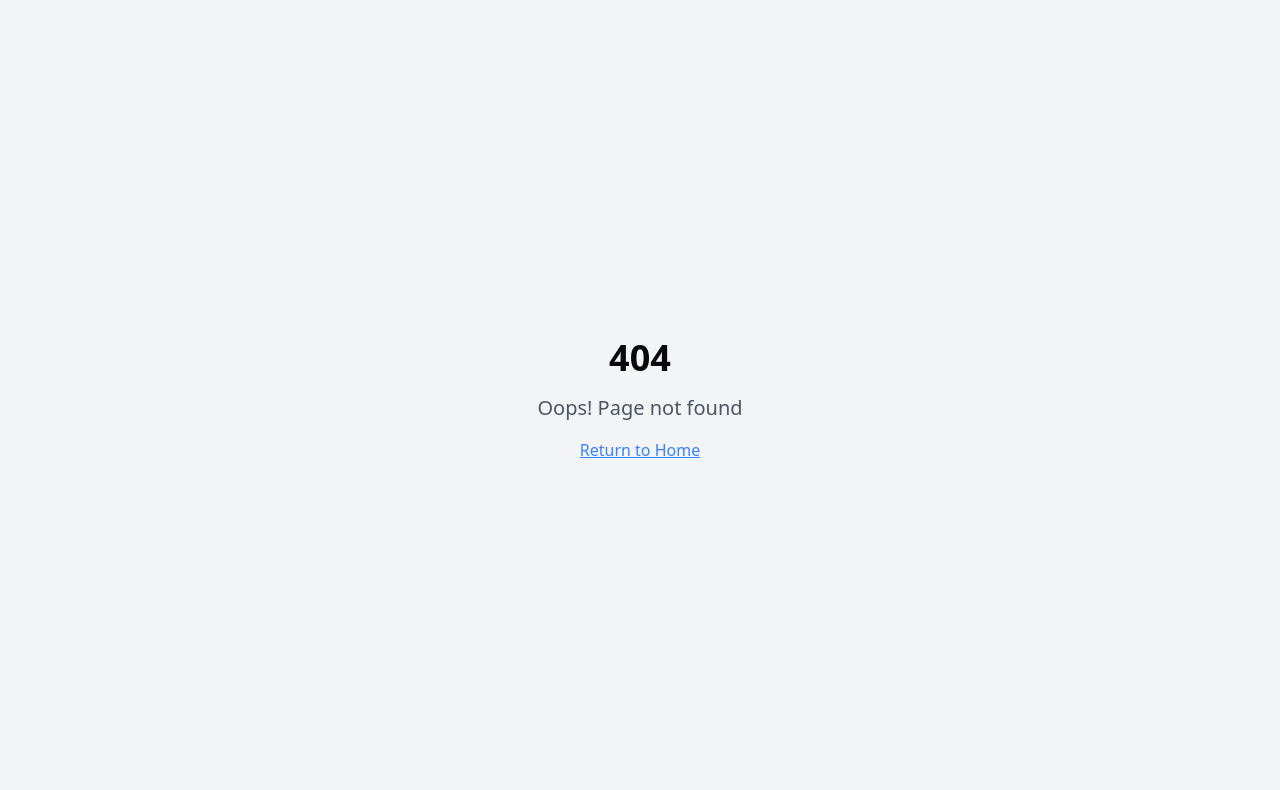
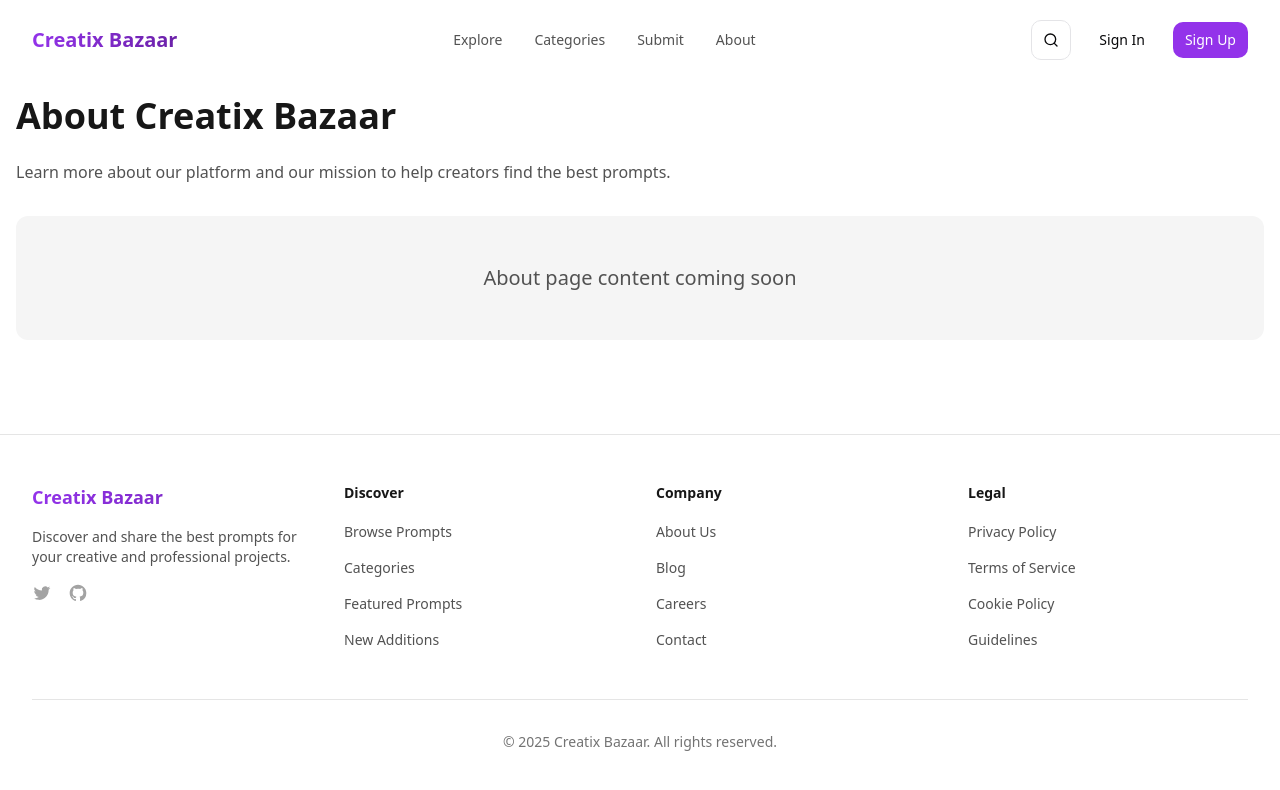
Before and after one commit to Nikunj3masarani/creatix-bazaar, a React (Vite) app: page /about in a window 1280 px wide. Before the commit this address had no page. Shown: the top 790 px of the page. Built offline with nearby package versions, Linux system fonts and the light colour scheme.

Commit message:
Make Navbar headers clickable
The headers in the Navbar component were not clickable. This commit makes the "Explore", "Categories", "Submit", and "About" headers clickable.

```diff
--- a/src/App.tsx
+++ b/src/App.tsx
@@ -1,9 +1,14 @@
+
 import { Toaster } from "@/components/ui/toaster";
 import { Toaster as Sonner } from "@/components/ui/sonner";
 import { TooltipProvider } from "@/components/ui/tooltip";
 import { QueryClient, QueryClientProvider } from "@tanstack/react-query";
 import { BrowserRouter, Routes, Route } from "react-router-dom";
 import Index from "./pages/Index";
+import Explore from "./pages/Explore";
+import Categories from "./pages/Categories";
+import Submit from "./pages/Submit";
+import About from "./pages/About";
 import NotFound from "./pages/NotFound";
 
 const queryClient = new QueryClient();
@@ -16,6 +21,10 @@ const App = () => (
       <BrowserRouter>
         <Routes>
           <Route path="/" element={<Index />} />
+          <Route path="/explore" element={<Explore />} />
+          <Route path="/categories" element={<Categories />} />
+          <Route path="/submit" element={<Submit />} />
+          <Route path="/about" element={<About />} />
           {/* ADD ALL CUSTOM ROUTES ABOVE THE CATCH-ALL "*" ROUTE */}
           <Route path="*" element={<NotFound />} />
         </Routes>
--- a/src/components/Navbar.tsx
+++ b/src/components/Navbar.tsx
@@ -1,5 +1,6 @@
 
 import { useState, useEffect } from "react";
+import { Link } from "react-router-dom";
 import { Button } from "@/components/ui/button";
 import { Search, UserCircle } from "lucide-react";
 import {
@@ -122,38 +123,38 @@ const Navbar = () => {
       <div className="max-w-7xl mx-auto">
         <div className="flex items-center justify-between h-16 md:h-20">
           <div className="flex items-center">
-            <a href="/" className="flex items-center">
+            <Link to="/" className="flex items-center">
               <span className="text-lg md:text-xl font-semibold bg-clip-text text-transparent bg-gradient-to-r from-bazaar-600 to-bazaar-800">
                 Creatix Bazaar
               </span>
-            </a>
+            </Link>
           </div>
 
           <nav className="hidden md:flex items-center space-x-8">
-            <a
-              href="#"
+            <Link
+              to="/explore"
               className="text-neutral-600 hover:text-bazaar-600 text-sm font-medium transition-colors duration-200 dark:text-neutral-300 dark:hover:text-bazaar-400"
             >
               Explore
-            </a>
-            <a
-              href="#"
+            </Link>
+            <Link
+              to="/categories"
               className="text-neutral-600 hover:text-bazaar-600 text-sm font-medium transition-colors duration-200 dark:text-neutral-300 dark:hover:text-bazaar-400"
             >
               Categories
-            </a>
-            <a
-              href="#"
+            </Link>
+            <Link
+              to="/submit"
               className="text-neutral-600 hover:text-bazaar-600 text-sm font-medium transition-colors duration-200 dark:text-neutral-300 dark:hover:text-bazaar-400"
             >
               Submit
-            </a>
-            <a
-              href="#"
+            </Link>
+            <Link
+              to="/about"
               className="text-neutral-600 hover:text-bazaar-600 text-sm font-medium transition-colors duration-200 dark:text-neutral-300 dark:hover:text-bazaar-400"
             >
               About
-            </a>
+            </Link>
           </nav>
 
           <div className="flex items-center space-x-4">
@@ -211,13 +212,13 @@ const Navbar = () => {
                   </DropdownMenuLabel>
                   <DropdownMenuSeparator />
                   <DropdownMenuItem>
-                    <a href="#" className="w-full">Profile</a>
+                    <Link to="/profile" className="w-full">Profile</Link>
                   </DropdownMenuItem>
                   <DropdownMenuItem>
-                    <a href="#" className="w-full">My Prompts</a>
+                    <Link to="/my-prompts" className="w-full">My Prompts</Link>
                   </DropdownMenuItem>
                   <DropdownMenuItem>
-                    <a href="#" className="w-full">Settings</a>
+                    <Link to="/settings" className="w-full">Settings</Link>
                   </DropdownMenuItem>
                   <DropdownMenuSeparator />
                   <DropdownMenuItem onClick={handleSignOut}>
--- /dev/null
+++ b/src/pages/About.tsx
@@ -0,0 +1,33 @@
+
+import Navbar from "@/components/Navbar";
+import Footer from "@/components/Footer";
+
+const About = () => {
+  return (
+    <div className="min-h-screen flex flex-col bg-white dark:bg-neutral-950">
+      <Navbar />
+
+      <main className="flex-grow pt-24 pb-16 px-4">
+        <div className="max-w-7xl mx-auto">
+          <h1 className="text-3xl md:text-4xl font-bold text-neutral-900 dark:text-white mb-6">
+            About Creatix Bazaar
+          </h1>
+          <p className="text-neutral-600 dark:text-neutral-400 mb-8">
+            Learn more about our platform and our mission to help creators find the best prompts.
+          </p>
+
+          {/* Placeholder content - will be replaced with actual about content */}
+          <div className="bg-neutral-100 dark:bg-neutral-800 rounded-lg p-12 text-center">
+            <h2 className="text-xl font-medium text-neutral-600 dark:text-neutral-300">
+              About page content coming soon
+            </h2>
+          </div>
+        </div>
+      </main>
+
+      <Footer />
+    </div>
+  );
+};
+
+export default About;
--- /dev/null
+++ b/src/pages/Categories.tsx
@@ -0,0 +1,33 @@
+
+import Navbar from "@/components/Navbar";
+import Footer from "@/components/Footer";
+
+const Categories = () => {
+  return (
+    <div className="min-h-screen flex flex-col bg-white dark:bg-neutral-950">
+      <Navbar />
+
+      <main className="flex-grow pt-24 pb-16 px-4">
+        <div className="max-w-7xl mx-auto">
+          <h1 className="text-3xl md:text-4xl font-bold text-neutral-900 dark:text-white mb-6">
+            Prompt Categories
+          </h1>
+          <p className="text-neutral-600 dark:text-neutral-400 mb-8">
+            Browse prompts by category to find exactly what you're looking for.
+          </p>
+
+          {/* Placeholder content - will be replaced with actual categories content */}
+          <div className="bg-neutral-100 dark:bg-neutral-800 rounded-lg p-12 text-center">
+            <h2 className="text-xl font-medium text-neutral-600 dark:text-neutral-300">
+              Categories page content coming soon
+            </h2>
+          </div>
+        </div>
+      </main>
+
+      <Footer />
+    </div>
+  );
+};
+
+export default Categories;
--- /dev/null
+++ b/src/pages/Explore.tsx
@@ -0,0 +1,33 @@
+
+import Navbar from "@/components/Navbar";
+import Footer from "@/components/Footer";
+
+const Explore = () => {
+  return (
+    <div className="min-h-screen flex flex-col bg-white dark:bg-neutral-950">
+      <Navbar />
+
+      <main className="flex-grow pt-24 pb-16 px-4">
+        <div className="max-w-7xl mx-auto">
+          <h1 className="text-3xl md:text-4xl font-bold text-neutral-900 dark:text-white mb-6">
+            Explore Prompts
+          </h1>
+          <p className="text-neutral-600 dark:text-neutral-400 mb-8">
+            Discover the best prompts created by our community. Find inspiration for your next project.
+          </p>
+
+          {/* Placeholder content - will be replaced with actual explore content */}
+          <div className="bg-neutral-100 dark:bg-neutral-800 rounded-lg p-12 text-center">
+            <h2 className="text-xl font-medium text-neutral-600 dark:text-neutral-300">
+              Explore page content coming soon
+            </h2>
+          </div>
+        </div>
+      </main>
+
+      <Footer />
+    </div>
+  );
+};
+
+export default Explore;
--- /dev/null
+++ b/src/pages/Submit.tsx
@@ -0,0 +1,33 @@
+
+import Navbar from "@/components/Navbar";
+import Footer from "@/components/Footer";
+
+const Submit = () => {
+  return (
+    <div className="min-h-screen flex flex-col bg-white dark:bg-neutral-950">
+      <Navbar />
+
+      <main className="flex-grow pt-24 pb-16 px-4">
+        <div className="max-w-7xl mx-auto">
+          <h1 className="text-3xl md:text-4xl font-bold text-neutral-900 dark:text-white mb-6">
+            Submit Your Prompt
+          </h1>
+          <p className="text-neutral-600 dark:text-neutral-400 mb-8">
+            Share your best prompts with our community and help others create amazing content.
+          </p>
+
+          {/* Placeholder content - will be replaced with actual submit form */}
+          <div className="bg-neutral-100 dark:bg-neutral-800 rounded-lg p-12 text-center">
+            <h2 className="text-xl font-medium text-neutral-600 dark:text-neutral-300">
+              Submit form coming soon
+            </h2>
+          </div>
+        </div>
+      </main>
+
+      <Footer />
+    </div>
+  );
+};
+
+export default Submit;
```
